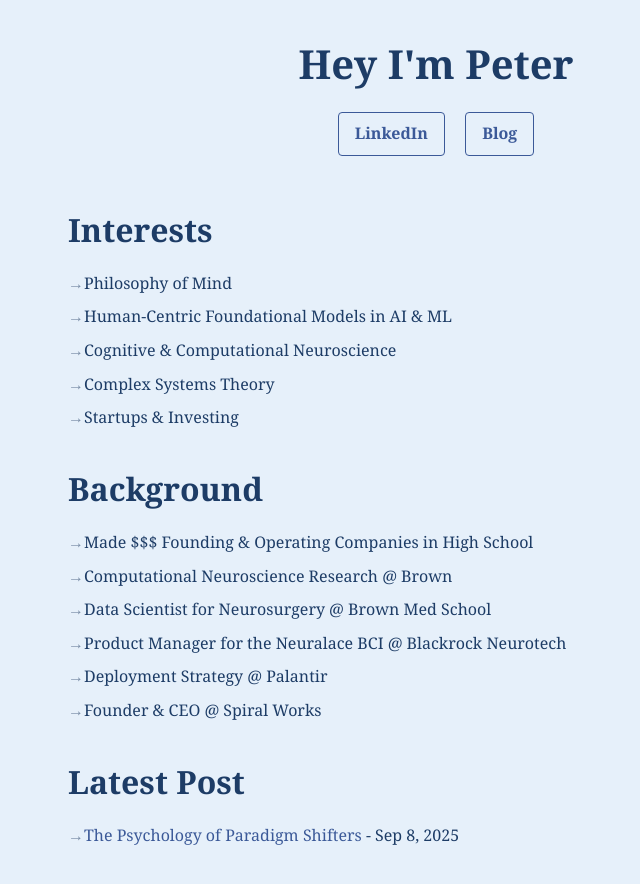
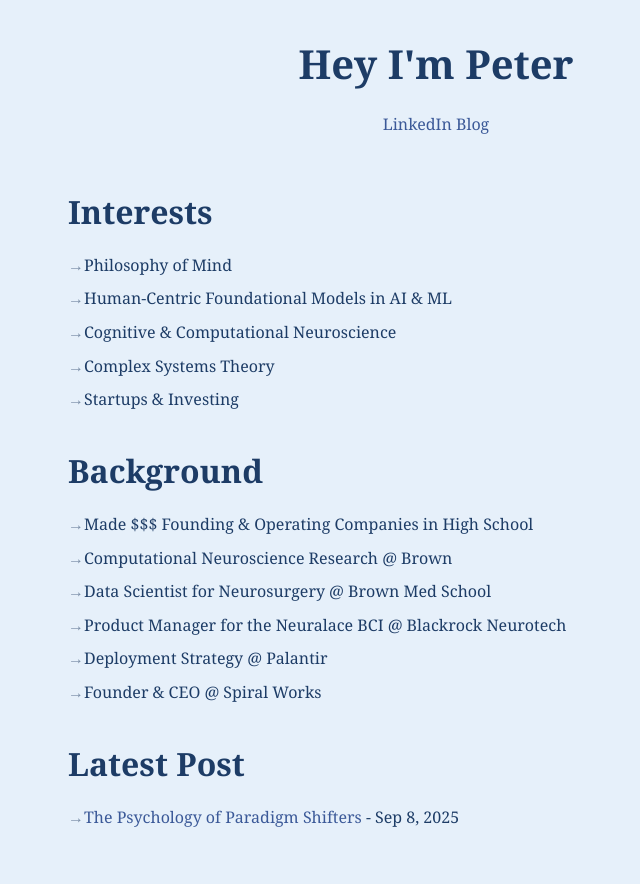
Before and after one commit to peterajhgraham/peterajhgraham.github.io, a plain HTML site: page index.html in a window 1280 px wide. Shown: the whole page, without its empty margins (204-844 px from the left). Drawn offline with Linux system fonts and the light colour scheme.

Commit message:
update .header

```diff
--- a/assets/css/style.css
+++ b/assets/css/style.css
@@ -65,15 +65,6 @@ footer {
 
 .header-links {
     margin-top: 1rem;
-}
-
-.header-links a {
-    display: inline-block;
-    margin: 0 0.5rem;
-    padding: 0.5rem 1rem;
-    border: 1px solid #3B5998;
-    border-radius: 4px;
-    font-weight: bold;
 }
 
 /* Navigation */
```
